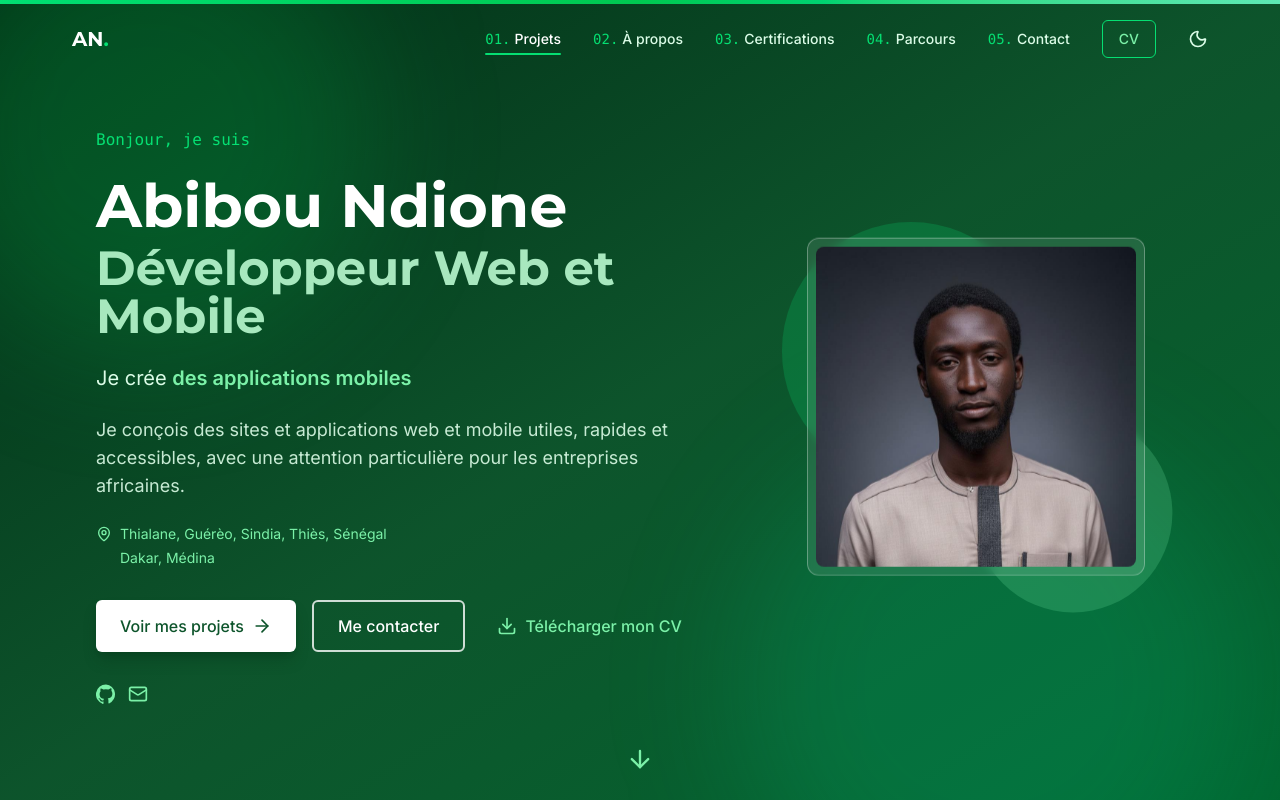
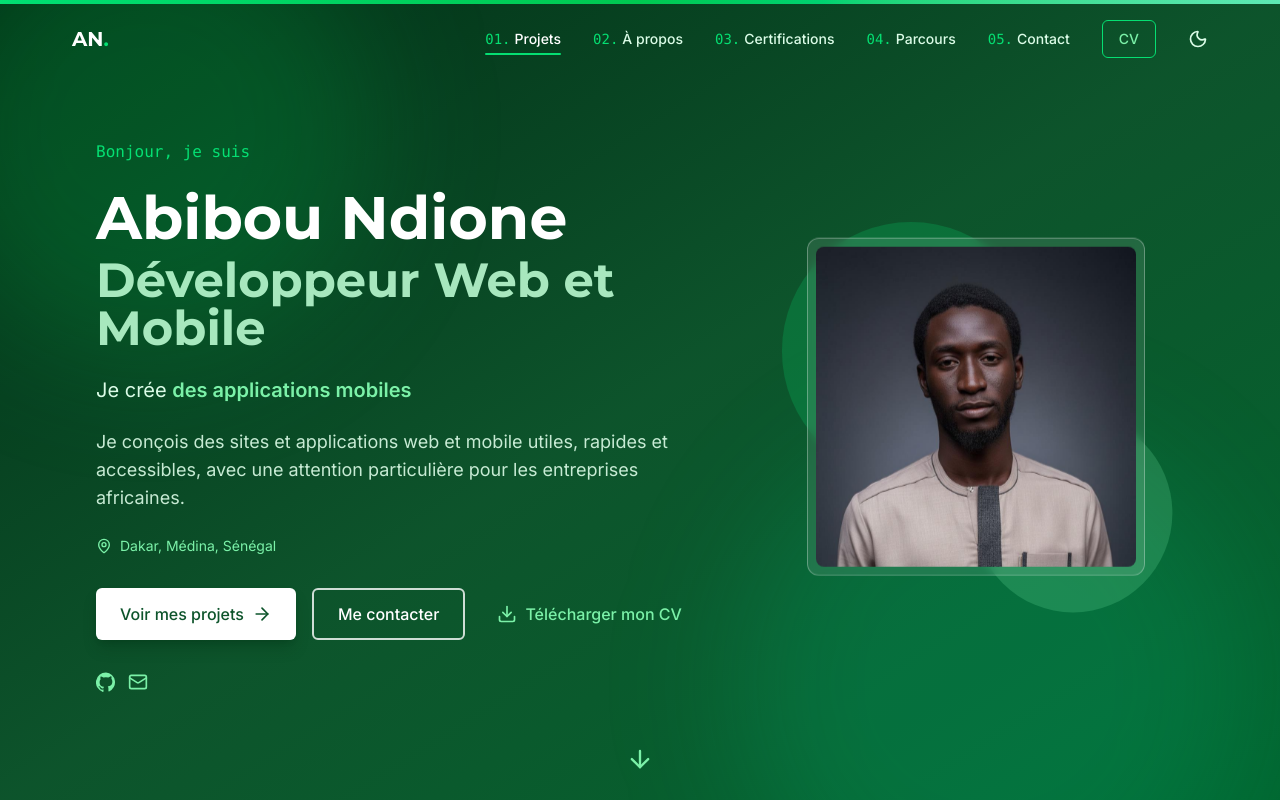
Before and after one commit to Bibalaye7/abibou-ndione-portfolio, a React (Vite) app: page / in a window 1280 px wide. Shown: the top 800 px of the page. Built offline with nearby package versions, Linux system fonts and the light colour scheme.

Commit message:
Portfolio : une seule adresse (Dakar, Médina, Sénégal)

```diff
--- a/src/components/ContactSection.tsx
+++ b/src/components/ContactSection.tsx
@@ -62,10 +62,7 @@ const ContactSection = () => {
 
               <div className="flex gap-3">
                 <MapPin className="mt-0.5 size-5 shrink-0 text-brand" />
-                <div className="text-body">
-                  <p>{profile.location}</p>
-                  <p className="mt-1">{profile.currentLocation}</p>
-                </div>
+                <p className="text-body">{profile.location}</p>
               </div>
 
               <SocialLinks linkClassName="flex size-10 items-center justify-center rounded-full bg-brand text-brand-fg hover:bg-brand-hover" />
--- a/src/components/HeroSection.tsx
+++ b/src/components/HeroSection.tsx
@@ -77,12 +77,9 @@ const HeroSection = () => {
               Je crée <RotatingWord />
             </m.p>
             <m.p variants={item} className="text-green-100/90 text-lg max-w-xl">{profile.tagline}</m.p>
-            <m.div variants={item} className="space-y-1 text-sm text-green-300">
-              <p className="flex items-start gap-2">
-                <MapPin className="mt-0.5 size-4 shrink-0" /> {profile.location}
-              </p>
-              <p className="pl-6">{profile.currentLocation}</p>
-            </m.div>
+            <m.p variants={item} className="flex items-center gap-2 text-sm text-green-300">
+              <MapPin className="size-4 shrink-0" /> {profile.location}
+            </m.p>
 
             <m.div variants={item} className="flex flex-wrap gap-4 pt-2">
               <m.a
--- a/src/data/profile.ts
+++ b/src/data/profile.ts
@@ -6,8 +6,7 @@ export const profile = {
   role: 'Développeur Web et Mobile',
   tagline:
     'Je conçois des sites et applications web et mobile utiles, rapides et accessibles, avec une attention particulière pour les entreprises africaines.',
-  location: 'Thialane, Guérèo, Sindia, Thiès, Sénégal',
-  currentLocation: 'Dakar, Médina',
+  location: 'Dakar, Médina, Sénégal',
   email: 'ndioneabibou7@gmail.com',
   phones: ['+221 76 805 29 67', '+221 70 760 10 58'],
   // Chemin du CV placé dans public/ ; mettre null pour masquer le bouton
```
